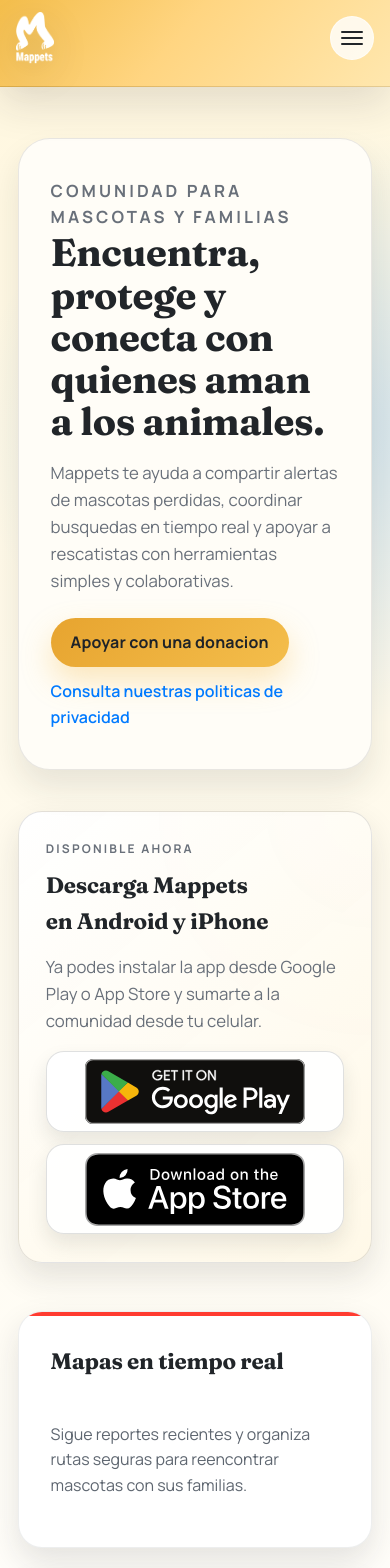
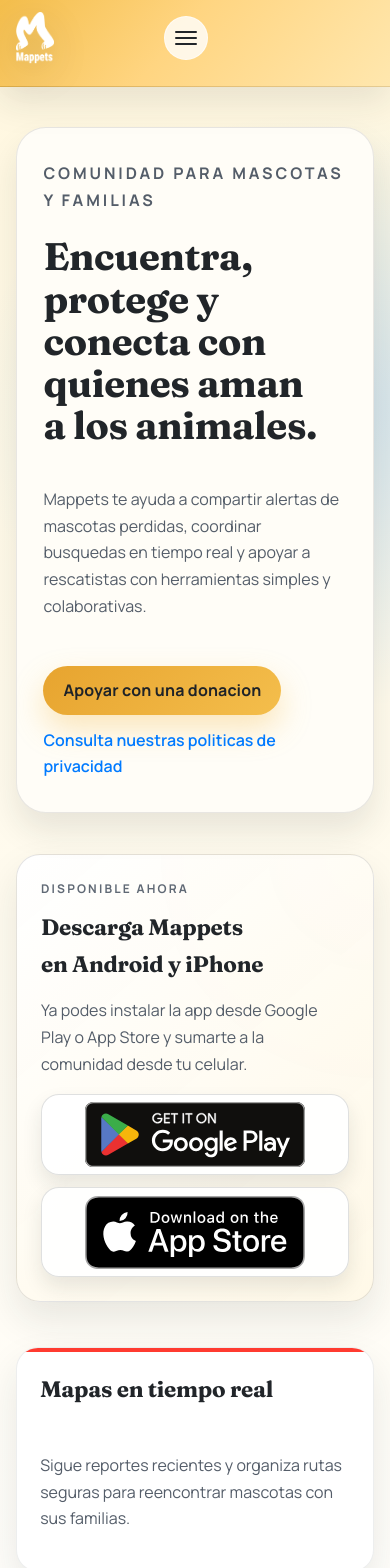
Before and after one commit to LucasMouhsen/mappetsWeb, a React (Vite) app: page / in a window 390 px wide. Shown: the top 1568 px of the page. Built offline with nearby package versions, Linux system fonts and the light colour scheme.

Commit message:
Refactor styles for improved layout and responsiveness across multiple pages

```diff
--- a/src/pages/CommerceSignupPage.jsx
+++ b/src/pages/CommerceSignupPage.jsx
@@ -1059,6 +1059,7 @@
                           Dos turnos
                         </label>
                       </div>
+                      {!item.closed ? (
                         <div className="admin-hours-times" aria-label={`Horarios para ${day}`}>
                           <label className="admin-time-field">
                             <span>Abre</span>
@@ -1101,6 +1102,7 @@
                             </>
                           ) : null}
                         </div>
+                      ) : null}
                     </div>
                   </div>
                 );
--- a/src/pages/DataDeletionPage.jsx
+++ b/src/pages/DataDeletionPage.jsx
@@ -64,7 +64,7 @@
 
   return (
     <>
-      <section className="hero">
+      <section className="hero hero--compact">
         <small>Proteccion de datos</small>
         <h1>Solicita la eliminacion de tu informacion personal</h1>
         <p>
@@ -72,7 +72,7 @@
           eliminacion dentro de un plazo maximo de 30 dias.
         </p>
       </section>
-      <section className="request-card" aria-labelledby="solicitud-titulo">
+      <section className="request-card request-card--narrow" aria-labelledby="solicitud-titulo">
         <h2 id="solicitud-titulo">Formulario de solicitud</h2>
         <p>
           Al enviar este formulario generamos un mensaje para el equipo de soporte de Mappets con tu
--- a/src/pages/HomePage.jsx
+++ b/src/pages/HomePage.jsx
@@ -1,7 +1,7 @@
 function HomePage() {
   return (
     <>
-      <section className="hero">
+      <section className="hero hero--home">
         <p className="kicker">Comunidad para mascotas y familias</p>
         <h1>Encuentra, protege y conecta con quienes aman a los animales.</h1>
         <p className="intro">
@@ -70,7 +70,11 @@
         </article>
       </section>
 
-      <section id="donaciones" className="hero hero--donations" aria-labelledby="donaciones-titulo">
+      <section
+        id="donaciones"
+        className="hero hero--donations hero--compact"
+        aria-labelledby="donaciones-titulo"
+      >
         <p className="kicker">Apoyo a la comunidad</p>
         <h2 id="donaciones-titulo">Conocenos</h2>
         <p className="intro">Seguinos para conocernos y ayudarnos a seguir creciendo.</p>
--- a/src/styles/base.css
+++ b/src/styles/base.css
@@ -8,13 +8,14 @@
   scroll-behavior: smooth;
   color-scheme: only light;
   background-color: #fff7df;
+  overflow-x: clip;
 }
 
 body {
   margin: 0;
   font-family: "Manrope", sans-serif;
   color: var(--ink);
-  line-height: 1.6;
+  line-height: 1.65;
   text-rendering: optimizeLegibility;
   background:
     radial-gradient(1200px 600px at 0% -10%, rgba(244, 190, 76, 0.45), transparent 60%),
@@ -24,6 +25,7 @@
   min-height: 100vh;
   color-scheme: only light;
   -webkit-text-size-adjust: 100%;
+  overflow-x: clip;
 }
 
 body::before {
@@ -32,7 +34,7 @@
   inset: 0;
   background-image: radial-gradient(rgba(33, 37, 41, 0.08) 1px, transparent 1px);
   background-size: 28px 28px;
-  opacity: 0.2;
+  opacity: 0.14;
   pointer-events: none;
   z-index: 0;
 }
@@ -60,6 +62,11 @@
 img {
   max-width: 100%;
   display: block;
+}
+
+p,
+li {
+  text-wrap: pretty;
 }
 
 h1,
@@ -129,14 +136,16 @@
 .intro,
 .hero p {
   margin: 0;
-  color: var(--muted);
-  max-width: 700px;
-  font-size: 1.05rem;
+  color: var(--body-copy);
+  max-width: min(60ch, 100%);
+  font-size: clamp(1rem, 1.25vw, 1.08rem);
+  line-height: 1.68;
 }
 
 .muted {
   color: var(--muted);
   font-size: 0.95rem;
+  line-height: 1.6;
 }
 
 @keyframes rise {
--- a/src/styles/components.css
+++ b/src/styles/components.css
@@ -1,13 +1,16 @@
 .hero {
-  max-width: 1120px;
-  margin: 0 auto 3.5rem;
-  padding: clamp(2.6rem, 4vw, 3.8rem);
+  max-width: var(--content-max);
+  margin: 0 auto 3rem;
+  padding: clamp(2.25rem, 4vw, 3.35rem);
   background: linear-gradient(165deg, rgba(255, 255, 255, 0.94), rgba(255, 250, 238, 0.9));
-  border-radius: 32px;
+  border-radius: 30px;
   border: 1px solid rgba(33, 37, 41, 0.08);
   box-shadow: var(--shadow-strong);
   position: relative;
   overflow: hidden;
+  display: grid;
+  gap: 1.2rem;
+  align-content: start;
 }
 
 .hero::before,
@@ -41,6 +44,25 @@
 .hero > * {
   position: relative;
   z-index: 1;
+}
+
+.hero--home {
+  gap: 1.35rem;
+}
+
+.hero--home h1 {
+  max-width: 11ch;
+}
+
+.hero--compact {
+  max-width: var(--reading-max);
+  padding: clamp(1.8rem, 3vw, 2.4rem);
+  margin-bottom: 2.4rem;
+}
+
+.hero--compact::before,
+.hero--compact::after {
+  opacity: 0.7;
 }
 
 .actions,
@@ -106,17 +128,18 @@
 .highlights,
 .info-grid,
 .grid {
-  max-width: 1120px;
+  max-width: var(--content-max);
   margin: 0 auto 3rem;
   display: grid;
-  gap: 1.6rem;
+  gap: 1.25rem;
+  align-items: start;
   grid-template-columns: repeat(auto-fit, minmax(240px, 1fr));
 }
 
 .store-downloads {
-  max-width: 1120px;
-  margin: 0 auto 3rem;
-  padding: clamp(1.7rem, 2.6vw, 2.2rem);
+  max-width: var(--content-max);
+  margin: 0 auto 2.8rem;
+  padding: clamp(1.5rem, 2.4vw, 2rem);
   border-radius: 24px;
   border: 1px solid rgba(33, 37, 41, 0.12);
   background:
@@ -129,7 +152,7 @@
   margin-top: var(--space-4);
   display: grid;
   gap: var(--space-3);
-  grid-template-columns: repeat(auto-fit, minmax(250px, 1fr));
+  grid-template-columns: repeat(auto-fit, minmax(220px, 1fr));
 }
 
 .store-button {
@@ -168,13 +191,14 @@
   position: relative;
   display: flex;
   flex-direction: column;
-  gap: 0.75rem;
+  gap: 0.85rem;
   background: #ffffff;
-  padding: 2rem;
-  border-radius: 24px;
+  padding: 1.65rem;
+  border-radius: 22px;
   border: 1px solid rgba(33, 37, 41, 0.08);
   box-shadow: var(--shadow-soft);
   overflow: hidden;
+  min-width: 0;
   transition: transform 0.22s ease, box-shadow 0.22s ease, border-color 0.22s ease;
 }
 
@@ -223,6 +247,12 @@
   color: var(--body-copy);
 }
 
+.card > *:last-child,
+.section > *:last-child,
+.hero > *:last-child {
+  margin-bottom: 0;
+}
+
 .handle {
   font-size: 1.3rem;
   font-weight: 700;
@@ -231,11 +261,19 @@
 
 .note {
   background: var(--surface-alt);
-  padding: 1.3rem 1.5rem;
-  border-radius: 18px;
+  padding: 1.1rem 1.25rem;
+  border-radius: 16px;
   border: 1px solid rgba(33, 37, 41, 0.08);
   color: var(--muted);
   margin-top: 1.2rem;
+}
+
+.note p {
+  margin: 0;
+}
+
+.note p + p {
+  margin-top: 0.75rem;
 }
 
 .page-main > .note,
@@ -245,10 +283,10 @@
 }
 
 .section {
-  max-width: 1120px;
-  margin: 0 auto 2.6rem;
+  max-width: var(--section-max);
+  margin: 0 auto 2rem;
   background: linear-gradient(180deg, rgba(255, 255, 255, 0.98), rgba(255, 255, 255, 0.92));
-  padding: clamp(2rem, 3vw, 2.9rem);
+  padding: clamp(1.6rem, 2.5vw, 2.2rem);
   border-radius: 26px;
   border: 1px solid rgba(33, 37, 41, 0.08);
   box-shadow: var(--shadow-soft);
@@ -266,6 +304,15 @@
   background: linear-gradient(90deg, var(--lost), var(--found), var(--adoption), var(--foster));
 }
 
+.section--legal {
+  max-width: var(--reading-max);
+}
+
+.section--legal p,
+.section--legal li {
+  max-width: 72ch;
+}
+
 .card-inline {
   display: grid;
   gap: 1rem;
@@ -293,18 +340,28 @@
   max-width: 920px;
   margin: 0 auto;
   background: linear-gradient(180deg, #ffffff, #fffdf7);
-  padding: clamp(2rem, 4vw, 3rem);
+  padding: clamp(1.7rem, 3.4vw, 2.45rem);
   border-radius: 28px;
   border: 1px solid rgba(33, 37, 41, 0.08);
   box-shadow: var(--shadow-strong);
+  min-width: 0;
+}
+
+.request-card--support {
+  max-width: 960px;
+}
+
+.request-card--narrow {
+  max-width: 820px;
 }
 
 .request-form {
   display: grid;
-  gap: var(--space-4);
+  gap: 1.1rem;
   max-width: 720px;
   width: 100%;
   margin: 0 auto;
+  min-width: 0;
 }
 
 .form-progress {
@@ -349,6 +406,7 @@
   display: grid;
   grid-template-columns: repeat(2, minmax(0, 1fr));
   gap: var(--space-4);
+  min-width: 0;
 }
 
 .row > .input-group:only-child {
@@ -359,6 +417,7 @@
   display: flex;
   flex-direction: column;
   gap: var(--space-2);
+  min-width: 0;
 }
 
 .input-group label {
@@ -607,6 +666,15 @@
   padding: 0.8rem 1rem;
 }
 
+details.faq summary {
+  cursor: pointer;
+  font-weight: 700;
+}
+
+details.faq[open] {
+  background: #fffaf0;
+}
+
 details.faq + details.faq {
   margin-top: 0.6rem;
 }
@@ -1167,6 +1235,7 @@
   background:
     linear-gradient(180deg, rgba(255, 255, 255, 0.98), rgba(255, 252, 245, 0.98)),
     radial-gradient(circle at top right, rgba(244, 190, 76, 0.16), transparent 35%);
+  overflow: hidden;
 }
 
 .request-card-header {
@@ -1231,12 +1300,13 @@
 .request-card--commerce .form-progress {
   max-width: none;
   display: grid;
-  gap: 0.95rem;
-  padding: 1.15rem 1.2rem;
+  gap: 0.85rem;
+  padding: 1rem 1.05rem;
   border-radius: 22px;
   background:
     linear-gradient(180deg, rgba(255, 251, 242, 0.98), rgba(255, 255, 255, 0.98));
   box-shadow: inset 0 1px 0 rgba(255, 255, 255, 0.7);
+  min-width: 0;
 }
 
 .form-progress-head,
@@ -1274,13 +1344,15 @@
 .form-progress-sections {
   display: grid;
   grid-template-columns: repeat(5, minmax(0, 1fr));
-  gap: 0.75rem;
+  gap: 0.6rem;
+  min-width: 0;
+  max-width: 100%;
 }
 
 .progress-section-card {
   display: grid;
   gap: 0.2rem;
-  padding: 0.9rem;
+  padding: 0.8rem;
   border-radius: 18px;
   border: 1px solid rgba(33, 37, 41, 0.08);
   background: rgba(255, 255, 255, 0.84);
@@ -1310,7 +1382,7 @@
 .form-section {
   display: grid;
   gap: 1rem;
-  padding: 1.25rem;
+  padding: 1.1rem;
   border-radius: 24px;
   border: 1px solid rgba(33, 37, 41, 0.08);
   background:
@@ -1322,7 +1394,7 @@
   display: flex;
   align-items: start;
   justify-content: space-between;
-  gap: 1rem;
+  gap: 0.75rem;
 }
 
 .form-section-heading h3 {
@@ -1437,6 +1509,10 @@
   opacity: 0.82;
 }
 
+.admin-hours-row.is-closed .admin-hours-preview {
+  color: var(--muted);
+}
+
 .admin-hours-dayblock {
   display: grid;
   gap: 0.35rem;
@@ -1456,11 +1532,11 @@
 .admin-hours-switches {
   display: flex;
   flex-wrap: wrap;
-  gap: 0.65rem;
+  gap: 0.55rem;
 }
 
 .admin-hours-check {
-  min-height: 2.7rem;
+  min-height: 2.55rem;
   padding: 0.42rem 0.92rem 0.42rem 0.52rem;
   border-radius: 999px;
   background: rgba(255, 255, 255, 0.96);
@@ -1560,7 +1636,7 @@
 }
 
 .upload-group {
-  padding: 1rem;
+  padding: 0.9rem;
   border-radius: 20px;
   border: 1px dashed rgba(244, 190, 76, 0.45);
   background: linear-gradient(180deg, rgba(255, 252, 246, 0.96), rgba(255, 255, 255, 0.98));
@@ -1575,7 +1651,7 @@
   align-items: center;
   justify-content: space-between;
   gap: 1rem;
-  padding: 1.1rem 1.2rem;
+  padding: 0.95rem 1.05rem;
   border-radius: 22px;
   background:
     linear-gradient(135deg, rgba(255, 248, 229, 0.96), rgba(255, 255, 255, 0.98));
@@ -1631,7 +1707,7 @@
   }
 
   .hero {
-    padding: 2.4rem 2rem;
+    padding: 2rem 1.65rem;
   }
 
   .actions,
@@ -1655,6 +1731,14 @@
     justify-content: flex-start;
   }
 
+  .form-section-heading {
+    flex-direction: column;
+  }
+
+  .form-section-badge {
+    align-self: flex-start;
+  }
+
   .admin-table {
     min-width: 780px;
   }
@@ -1687,12 +1771,21 @@
   .form-section,
   .form-progress,
   .form-submit-panel {
-    padding: 1rem;
-  }
-
-  .form-progress-sections,
+    padding: 0.95rem;
+  }
+
+  .form-progress-sections {
+    grid-auto-flow: column;
+    grid-auto-columns: minmax(148px, 1fr);
+    grid-template-columns: none;
+    overflow-x: auto;
+    padding-bottom: 0.2rem;
+    scrollbar-width: thin;
+    width: 100%;
+  }
+
   .admin-hours-times {
-    grid-template-columns: 1fr;
+    grid-template-columns: repeat(2, minmax(0, 1fr));
   }
 
   .map-block-head {
@@ -1761,6 +1854,10 @@
     margin-bottom: 2.6rem;
   }
 
+  .hero--compact {
+    padding: 1.65rem 1.35rem;
+  }
+
   .hero::before,
   .hero::after {
     display: none;
@@ -1793,7 +1890,7 @@
   .card,
   .section,
   .request-card {
-    padding: 1.8rem 1.35rem;
+    padding: 1.5rem 1.2rem;
   }
 
   #commerce-map {
@@ -1845,6 +1942,13 @@
 
   .admin-modal .actions .button {
     flex: 1 1 45%;
+  }
+
+  .highlights article,
+  .info-grid .card,
+  .grid .card,
+  .card {
+    padding: 1.45rem;
   }
 }
 
--- a/src/styles/layout.css
+++ b/src/styles/layout.css
@@ -1,7 +1,7 @@
 .site-header {
   background: linear-gradient(130deg, var(--brand) 0%, #ffd581 45%, #ffe7ae 100%);
   border-bottom: 1px solid rgba(33, 37, 41, 0.12);
-  box-shadow: 0 18px 40px rgba(33, 37, 41, 0.12);
+  box-shadow: 0 16px 36px rgba(33, 37, 41, 0.1);
   position: sticky;
   top: 0;
   z-index: 40;
@@ -9,9 +9,9 @@
 }
 
 .layout {
-  max-width: 1240px;
+  max-width: calc(var(--content-max) + (var(--space-8) * 2));
   margin: 0 auto;
-  padding: var(--space-5) var(--space-4);
+  padding: var(--space-4) var(--space-4);
   display: flex;
   align-items: center;
   justify-content: space-between;
@@ -50,7 +50,8 @@
   align-items: center;
   justify-content: center;
   gap: var(--space-1);
-  width: fit-content;
+  width: max-content;
+  max-width: calc(100vw - 220px);
   padding: var(--space-1);
   border-radius: 999px;
   background: var(--glass);
@@ -86,6 +87,9 @@
   text-decoration: none;
   padding: 0.46rem 0.7rem;
   border-radius: 999px;
+  display: inline-flex;
+  align-items: center;
+  justify-content: center;
   transition: background 0.2s ease, color 0.2s ease, transform 0.2s ease, box-shadow 0.2s ease;
 }
 
@@ -124,7 +128,7 @@
 }
 
 .page-main {
-  padding: 3.2rem 1.25rem 5rem;
+  padding: clamp(2.6rem, 4vw, 3.3rem) 1.25rem 4.75rem;
 }
 
 .admin-strip {
@@ -184,6 +188,7 @@
     flex-direction: row;
     align-items: center;
     flex-wrap: wrap;
+    gap: var(--space-3);
   }
 
   .site-header-main {
@@ -209,9 +214,10 @@
   }
 
   .nav-list {
-    grid-column: 1 / -1;
     width: 100%;
-    justify-content: flex-start;
+    flex-direction: column;
+    align-items: stretch;
+    gap: var(--space-2);
   }
 
   .admin-strip-layout {
@@ -227,31 +233,57 @@
   nav {
     max-height: 0;
     overflow: hidden;
+    overflow-x: clip;
     padding: 0;
     border-radius: 18px;
     box-shadow: none;
     background: transparent;
     border-color: transparent;
-    transition: max-height 0.25s ease;
+    opacity: 0;
+    visibility: hidden;
+    pointer-events: none;
+    transition:
+      max-height 0.25s ease,
+      opacity 0.2s ease,
+      margin-top 0.2s ease;
   }
 
   nav[data-open="true"] {
-    max-height: 640px;
+    max-height: 900px;
     padding: var(--space-2);
-    background: rgba(255, 255, 255, 0.9);
+    margin-top: var(--space-2);
+    background: rgba(255, 255, 255, 0.94);
     border-color: rgba(255, 255, 255, 0.6);
+    box-shadow: 0 18px 36px rgba(33, 37, 41, 0.12);
+    opacity: 1;
+    visibility: visible;
+    pointer-events: auto;
   }
 
-  nav[data-open="true"] .nav-list {
-    flex-direction: column;
+  .nav-link {
     width: 100%;
+    justify-content: flex-start;
+    padding: 0.8rem 0.95rem;
+    border-radius: 16px;
+  }
+
+  .admin-strip-layout,
+  footer .layout {
     align-items: flex-start;
-    gap: var(--space-2);
   }
 }
 
 @media (max-width: 640px) {
   .page-main {
-    padding: 3.2rem 1.1rem 4rem;
+    padding: 2.5rem 1rem 3.75rem;
+  }
+
+  footer .layout {
+    padding-top: 1rem;
+    padding-bottom: 1.1rem;
+  }
+
+  .footer-links {
+    gap: 0.75rem 1rem;
   }
 }
--- a/src/styles/tokens.css
+++ b/src/styles/tokens.css
@@ -14,6 +14,9 @@
   --radius-md: 14px;
   --radius-lg: 20px;
   --radius-xl: 28px;
+  --content-max: 1120px;
+  --section-max: 1040px;
+  --reading-max: 960px;
   --control-h: 44px;
   --control-h-sm: 38px;
   --brand: #f4be4c;
@@ -22,14 +25,14 @@
   --brand-soft: #fff1cf;
   --footer-bg: #f3f3f3;
   --ink: #212529;
-  --muted: #69707a;
-  --body-copy: #5e6670;
+  --muted: #606975;
+  --body-copy: #545d69;
   --header-title: #ffffff;
   --nav-active: #212529;
   --surface-alt: #fff8e8;
   --divider: rgba(33, 37, 41, 0.12);
-  --shadow-soft: 0 14px 32px rgba(33, 37, 41, 0.12);
-  --shadow-strong: 0 30px 70px rgba(33, 37, 41, 0.16);
+  --shadow-soft: 0 18px 38px rgba(33, 37, 41, 0.1);
+  --shadow-strong: 0 28px 68px rgba(33, 37, 41, 0.14);
   --lost: #ff3b30;
   --found: #007aff;
   --adoption: #ff9500;
```
Also changed, not shown: src/pages/LegalNoticePage.jsx (+6 -6 lines), src/pages/PrivacyPage.jsx (+9 -9 lines), src/pages/SupportPage.jsx (+6 -2 lines), src/pages/TermsPage.jsx (+10 -10 lines). Lines whose indentation alone changed are shown as unchanged.
